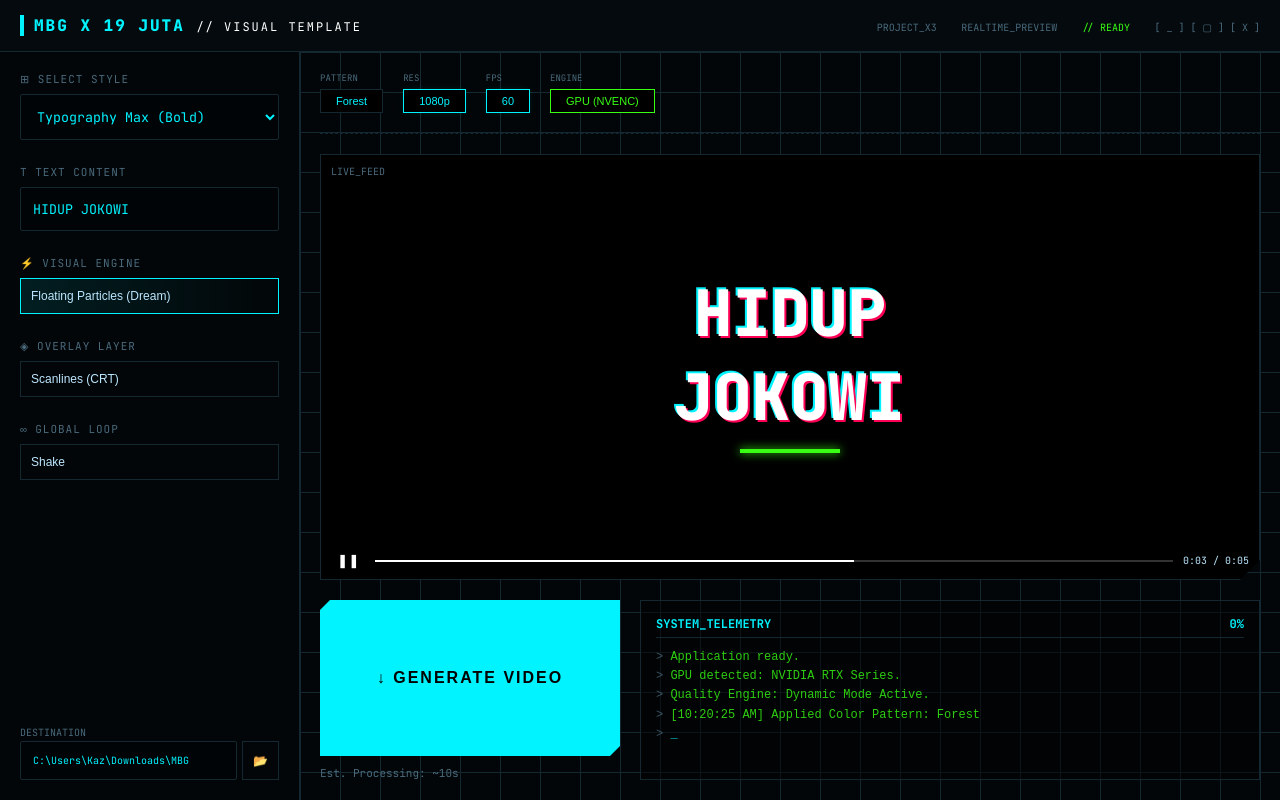
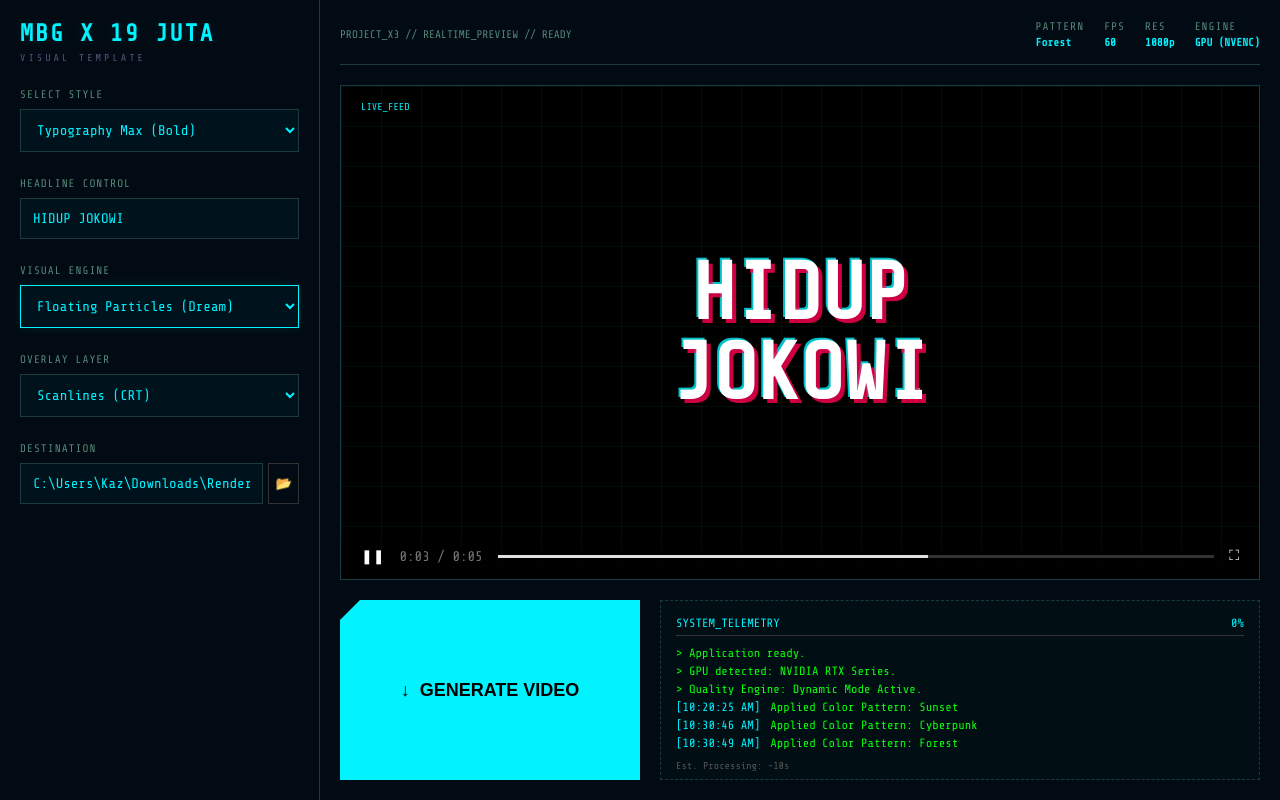
Before and after one commit to isarahmat2005-star/teksanimation, a plain HTML site: page index.html in a window 1280 px wide. Drawn offline with nearby package versions, Linux system fonts and the light colour scheme.

Commit message:
Update index.html

```diff
--- a/index.html
+++ b/index.html
@@ -2,67 +2,44 @@
 <html lang="id">
 <head>
     <meta charset="UTF-8">
-    <title>MBG X 19 JUTA - Visual Template</title>
-    <link href="https://fonts.googleapis.com/css2?family=JetBrains+Mono:wght@400;700;800&display=swap" rel="stylesheet">
+    <meta name="viewport" content="width=device-width, initial-scale=1.0">
+    <title>MBG Motion Dashboard</title>
+    <link href="https://fonts.googleapis.com/css2?family=Share+Tech+Mono&display=swap" rel="stylesheet">
+
     <style>
         :root {
-            --bg-dark: #020608;
-            --bg-panel: #050a0e;
-            --cyan: #00f3ff;
-            --cyan-dim: rgba(0, 243, 255, 0.1);
-            --text-main: #bce7ff;
-            --text-dim: #4a6a7c;
-            --border: #142832;
+            --bg-color: #020b14;
+            --panel-bg: #05101a;
+            --primary-cyan: #00f3ff;
+            --dim-cyan: rgba(0, 243, 255, 0.1);
+            --text-green: #0aff0a;
+            --text-white: #e0e0e0;
+            --border-color: #1a3c40;
+            --font-main: 'Share Tech Mono', monospace;
         }
 
-        * { box-sizing: border-box; }
+        * {
+            box-sizing: border-box;
+            user-select: none; /* Supaya terasa seperti aplikasi native */
+        }
 
         body {
             margin: 0;
-            background-color: var(--bg-dark);
-            color: var(--text-main);
-            font-family: 'JetBrains Mono', monospace;
+            padding: 0;
+            background-color: var(--bg-color);
+            color: var(--primary-cyan);
+            font-family: var(--font-main);
             height: 100vh;
+            overflow: hidden;
             display: flex;
-            flex-direction: column;
-            overflow: hidden;
+            font-size: 14px;
         }
 
-        /* --- HEADER --- */
-        header {
-            border-bottom: 1px solid var(--border);
-            padding: 15px 20px;
-            display: flex;
-            justify-content: space-between;
-            align-items: center;
-            background: rgba(5, 10, 14, 0.9);
-        }
-
-        .brand {
-            color: var(--cyan);
-            font-weight: 800;
-            letter-spacing: 2px;
-            border-left: 4px solid var(--cyan);
-            padding-left: 10px;
-        }
-
-        .status-indicators span {
-            font-size: 10px;
-            color: var(--text-dim);
-            margin-left: 15px;
-        }
-
-        /* --- MAIN LAYOUT --- */
-        .main-container {
-            display: flex;
-            flex: 1;
-            height: calc(100vh - 60px);
-        }
-
-        /* --- SIDEBAR --- */
-        .sidebar {
-            width: 300px;
-            border-right: 1px solid var(--border);
+        /* --- SIDEBAR KIRI --- */
+        aside {
+            width: 320px;
+            background: var(--bg-color);
+            border-right: 1px solid var(--border-color);
             padding: 20px;
             display: flex;
             flex-direction: column;
@@ -70,303 +47,325 @@
             overflow-y: auto;
         }
 
-        .control-group label {
+        .brand h1 {
+            font-size: 24px;
+            margin: 0;
+            letter-spacing: 2px;
+            color: var(--primary-cyan);
+            text-shadow: 0 0 10px var(--dim-cyan);
+        }
+
+        .brand span {
+            font-size: 10px;
+            color: #557;
+            letter-spacing: 3px;
             display: block;
-            color: var(--text-dim);
+            margin-top: 5px;
+        }
+
+        .control-group {
+            display: flex;
+            flex-direction: column;
+            gap: 8px;
+        }
+
+        label {
             font-size: 11px;
-            margin-bottom: 8px;
+            color: #587;
             text-transform: uppercase;
             letter-spacing: 1px;
         }
 
-        .cyber-input, .cyber-select {
+        /* Styling Input ala Sci-Fi */
+        input, select {
+            background: rgba(0, 20, 30, 0.8);
+            border: 1px solid var(--border-color);
+            color: var(--primary-cyan);
+            padding: 12px;
+            font-family: var(--font-main);
+            font-size: 14px;
+            outline: none;
             width: 100%;
-            background: rgba(0,0,0,0.3);
-            border: 1px solid var(--border);
-            color: var(--cyan);
-            padding: 12px;
-            font-family: inherit;
-            outline: none;
             transition: 0.3s;
-            border-radius: 2px;
         }
 
-        .cyber-input:focus, .cyber-select:focus {
-            border-color: var(--cyan);
-            box-shadow: 0 0 10px var(--cyan-dim);
+        input:focus, select:focus {
+            border-color: var(--primary-cyan);
+            box-shadow: 0 0 10px var(--dim-cyan);
         }
 
-        .cyber-button-outline {
-            background: transparent;
-            border: 1px solid var(--border);
-            color: var(--text-main);
-            padding: 10px;
-            width: 100%;
-            text-align: left;
-            cursor: pointer;
-            font-size: 12px;
-        }
-
-        .cyber-button-outline:hover {
-            border-color: var(--cyan);
-            color: var(--cyan);
-        }
-
-        .active-selection {
-            border-color: var(--cyan);
-            background: linear-gradient(90deg, var(--cyan-dim) 0%, transparent 100%);
-        }
-
-        /* --- WORKSPACE (KANAN) --- */
-        .workspace {
+        /* --- MAIN CONTENT (KANAN) --- */
+        main {
             flex: 1;
             display: flex;
             flex-direction: column;
             padding: 20px;
-            background-image:
-                linear-gradient(var(--border) 1px, transparent 1px),
-                linear-gradient(90deg, var(--border) 1px, transparent 1px);
-            background-size: 40px 40px;
         }
 
-        /* Top Settings Bar */
+        /* TOP BAR */
+        .top-bar {
+            display: flex;
+            justify-content: space-between;
+            align-items: center;
+            border-bottom: 1px solid var(--border-color);
+            padding-bottom: 15px;
+            margin-bottom: 20px;
+            font-size: 11px;
+            color: #587;
+        }
+
         .top-settings {
             display: flex;
             gap: 20px;
             align-items: center;
-            margin-bottom: 20px;
-            padding-bottom: 20px;
-            border-bottom: 1px dashed var(--border);
-            flex-wrap: wrap;
         }
 
-        .setting-item { display: flex; flex-direction: column; gap: 5px; }
-        .setting-label { font-size: 9px; color: var(--text-dim); }
+        .setting-item {
+            display: flex;
+            flex-direction: column;
+        }
 
-        .pill-btn {
-            background: #000;
-            border: 1px solid var(--border);
-            color: var(--cyan);
-            padding: 5px 15px;
-            font-size: 11px;
-            cursor: pointer;
-        }
-        .pill-btn.active { border-color: var(--cyan); box-shadow: 0 0 5px var(--cyan-dim); }
+        .val { color: var(--primary-cyan); margin-top: 3px; font-weight: bold;}
 
-        /* Preview Area */
+        /* PREVIEW AREA */
         .preview-container {
             flex: 1;
-            background: #000;
-            border: 1px solid var(--border);
+            background: black;
+            border: 1px solid var(--border-color);
             position: relative;
             display: flex;
             justify-content: center;
             align-items: center;
-            margin-bottom: 20px;
-            /* Garis sudut ala cyberpunk */
-            clip-path: polygon(
-                0 0, 100% 0,
-                100% calc(100% - 20px), calc(100% - 20px) 100%,
-                0 100%
-            );
+            overflow: hidden;
         }
 
-        .preview-content {
-            text-align: center;
+        /* Garis Grid Latar Belakang */
+        .grid-bg {
+            position: absolute;
+            width: 100%;
+            height: 100%;
+            background-image:
+                linear-gradient(rgba(0, 243, 255, 0.05) 1px, transparent 1px),
+                linear-gradient(90deg, rgba(0, 243, 255, 0.05) 1px, transparent 1px);
+            background-size: 40px 40px;
+            z-index: 0;
         }
 
-        .preview-text {
-            font-size: 4rem;
-            font-weight: 800;
+        /* Teks Utama di Preview */
+        #previewText {
+            font-size: 80px;
+            font-weight: bold;
+            text-align: center;
             color: white;
-            text-shadow: 2px 2px 0px #ff0055, -2px -2px 0px var(--cyan);
-            /* Animasi glitch sederhana */
-            animation: glitch 1s infinite;
+            z-index: 10;
+            text-transform: uppercase;
+            text-shadow: 4px 4px 0px rgba(255, 0, 80, 0.8), -2px -2px 0px rgba(0, 243, 255, 0.8);
+            line-height: 1;
         }
 
-        @keyframes glitch {
-            0% { transform: translate(0) }
-            20% { transform: translate(-2px, 2px) }
-            40% { transform: translate(-2px, -2px) }
-            60% { transform: translate(2px, 2px) }
-            80% { transform: translate(2px, -2px) }
-            100% { transform: translate(0) }
+        /* Overlay UI di Video */
+        .video-ui {
+            position: absolute;
+            top: 15px; left: 20px;
+            font-size: 10px;
+            color: var(--primary-cyan);
+            z-index: 5;
         }
 
-        /* --- BOTTOM PANEL (LOGS & ACTION) --- */
+        .video-controls {
+            position: absolute;
+            bottom: 0;
+            left: 0;
+            width: 100%;
+            padding: 15px 20px;
+            background: linear-gradient(transparent, black);
+            display: flex;
+            align-items: center;
+            gap: 15px;
+            z-index: 20;
+        }
+
+        .progress-bar {
+            flex: 1;
+            height: 3px;
+            background: #333;
+        }
+        .progress-fill {
+            width: 60%;
+            height: 100%;
+            background: var(--text-white);
+        }
+
+        /* --- BOTTOM PANEL --- */
         .bottom-panel {
+            height: 180px;
+            margin-top: 20px;
             display: flex;
             gap: 20px;
-            height: 180px;
         }
 
-        .action-area {
+        .generate-btn {
             width: 300px;
+            background: var(--primary-cyan);
+            color: black;
+            font-weight: bold;
+            font-size: 18px;
+            border: none;
+            /* Efek sudut terpotong (Chamfered) */
+            clip-path: polygon(20px 0, 100% 0, 100% 100%, 0 100%, 0 20px);
+            cursor: pointer;
             display: flex;
-            flex-direction: column;
+            align-items: center;
+            justify-content: center;
             gap: 10px;
+            box-shadow: 0 0 20px rgba(0, 243, 255, 0.4);
+        }
+        .generate-btn:hover {
+            background: white;
         }
 
-        .btn-generate {
+        .telemetry {
             flex: 1;
-            background: var(--cyan);
-            border: none;
-            color: #000;
-            font-weight: 900;
-            font-size: 16px;
-            text-transform: uppercase;
-            letter-spacing: 2px;
-            cursor: pointer;
-            clip-path: polygon(10px 0, 100% 0, 100% calc(100% - 10px), calc(100% - 10px) 100%, 0 100%, 0 10px);
-            transition: 0.2s;
-        }
-        .btn-generate:hover { transform: scale(1.02); box-shadow: 0 0 20px var(--cyan); }
-        .est-time { font-size: 11px; color: var(--text-dim); }
-
-        .telemetry-panel {
-            flex: 1;
-            border: 1px solid var(--border);
+            background: rgba(0, 20, 20, 0.5);
+            border: 1px dashed var(--border-color);
             padding: 15px;
+            font-family: var(--font-main);
             font-size: 12px;
-            background: rgba(0,0,0,0.5);
-            display: flex;
-            flex-direction: column;
+            overflow: hidden;
         }
 
         .telemetry-header {
-            color: var(--cyan);
-            font-weight: bold;
-            border-bottom: 1px solid var(--border);
+            border-bottom: 1px solid #333;
             padding-bottom: 5px;
             margin-bottom: 10px;
             display: flex;
             justify-content: space-between;
+            color: var(--primary-cyan);
         }
 
-        .log-lines {
-            color: #39ff14; /* Warna hijau hacker */
-            font-family: 'Courier New', Courier, monospace;
-            line-height: 1.6;
-            opacity: 0.8;
+        .logs div {
+            margin-bottom: 4px;
         }
-        .log-lines div::before { content: "> "; color: var(--text-dim); }
+        .log-time { color: var(--primary-cyan); margin-right: 10px; }
+        .log-msg { color: var(--text-green); }
+
     </style>
 </head>
 <body>
 
-    <header>
-        <div class="brand">MBG X 19 JUTA <span style="font-size: 12px; color:white; font-weight:normal;">// VISUAL TEMPLATE</span></div>
-        <div class="status-indicators">
-            <span>PROJECT_X3</span>
-            <span>REALTIME_PREVIEW</span>
-            <span style="color: #39ff14;">// READY</span>
-            <span>[ _ ] [ ▢ ] [ X ]</span>
+    <aside>
+        <div class="brand">
+            <h1>MBG X 19 JUTA</h1>
+            <span>VISUAL TEMPLATE</span>
         </div>
-    </header>
 
-    <div class="main-container">
-
-        <aside class="sidebar">
         <div class="control-group">
-                <label>⊞ Select Style</label>
-                <select class="cyber-select">
+            <label>Select Style</label>
+            <select>
                 <option>Typography Max (Bold)</option>
-                    <option>Kinetic Minimal</option>
-                    <option>Neon Glitch</option>
+                <option>Minimalist Thin</option>
+                <option>Kinetic Rush</option>
             </select>
         </div>
 
         <div class="control-group">
-                <label>T Text Content</label>
-                <input type="text" class="cyber-input" value="HIDUP JOKOWI">
+            <label>Headline Control</label>
+            <input type="text" id="headlineInput" value="HIDUP JOKOWI" oninput="updatePreview()">
         </div>
 
         <div class="control-group">
-                <label>⚡ Visual Engine</label>
-                <button class="cyber-button-outline active-selection">Floating Particles (Dream)</button>
+            <label>Visual Engine</label>
+            <select style="border: 1px solid var(--primary-cyan); box-shadow: 0 0 8px var(--dim-cyan);">
+                <option>Floating Particles (Dream)</option>
+                <option>Cyber Grid</option>
+                <option>Liquid Chrome</option>
+            </select>
         </div>
 
         <div class="control-group">
-                <label>◈ Overlay Layer</label>
-                <button class="cyber-button-outline">Scanlines (CRT)</button>
+            <label>Overlay Layer</label>
+            <select>
+                <option>Scanlines (CRT)</option>
+                <option>VHS Noise</option>
+                <option>None</option>
+            </select>
         </div>
 
         <div class="control-group">
-                <label>∞ Global Loop</label>
-                <button class="cyber-button-outline">Shake</button>
-            </div>
-
-            <div style="margin-top: auto;">
-                <label style="font-size:10px; color:var(--text-dim);">DESTINATION</label>
-                <div style="display:flex; gap:5px;">
-                    <input type="text" class="cyber-input" value="C:\Users\Kaz\Downloads\MBG" style="font-size: 10px;">
-                    <button class="cyber-button-outline" style="width: 40px;">📂</button>
+            <label>Destination</label>
+            <div style="display: flex; gap: 5px;">
+                <input type="text" value="C:\Users\Kaz\Downloads\Render" disabled>
+                <button style="background:transparent; border:1px solid #333; color:cyan;">📂</button>
             </div>
         </div>
     </aside>
 
-        <main class="workspace">
+    <main>
+        <header class="top-bar">
+            <div>PROJECT_X3 // REALTIME_PREVIEW // READY</div>
 
             <div class="top-settings">
                 <div class="setting-item">
-                    <span class="setting-label">PATTERN</span>
-                    <button class="pill-btn">Forest</button>
+                    <label>Pattern</label> <div class="val">Forest</div>
                 </div>
                 <div class="setting-item">
-                    <span class="setting-label">RES</span>
-                    <button class="pill-btn active">1080p</button>
+                    <label>FPS</label> <div class="val">60</div>
                 </div>
                 <div class="setting-item">
-                    <span class="setting-label">FPS</span>
-                    <button class="pill-btn active">60</button>
+                    <label>Res</label> <div class="val">1080p</div>
                 </div>
                 <div class="setting-item">
-                    <span class="setting-label">ENGINE</span>
-                    <button class="pill-btn" style="color:#39ff14; border-color:#39ff14;">GPU (NVENC)</button>
+                    <label>Engine</label> <div class="val">GPU (NVENC)</div>
+                </div>
+            </div>
+        </header>
+
+        <div class="preview-container">
+            <div class="grid-bg"></div>
+            <div class="video-ui">LIVE_FEED</div>
+
+            <div id="previewText">
+                HIDUP<br>JOKOWI
+            </div>
+
+            <div class="video-controls">
+                <span style="color:white; cursor:pointer;">❚❚</span>
+                <span style="color:#777;">0:03 / 0:05</span>
+                <div class="progress-bar"><div class="progress-fill"></div></div>
+                <span style="color:white;">⛶</span>
             </div>
         </div>
 
-            <div class="preview-container">
-                <div style="position: absolute; top:10px; left:10px; font-size:10px; color:var(--text-dim);">LIVE_FEED</div>
-                <div class="preview-content">
-                    <div class="preview-text">HIDUP<br>JOKOWI</div>
-                    <div style="width: 100px; height: 4px; background: #39ff14; margin: 10px auto; box-shadow: 0 0 10px #39ff14;"></div>
-                </div>
+        <footer class="bottom-panel">
+            <button class="generate-btn">
+                <span>↓</span> GENERATE VIDEO
+            </button>
 
-                <div style="position: absolute; bottom: 10px; left: 10px; right: 10px; display: flex; align-items: center; gap: 10px;">
-                    <button style="background:none; border:none; color:white;">❚❚</button>
-                    <div style="height: 2px; background: #333; flex: 1;">
-                        <div style="width: 60%; height: 100%; background: white;"></div>
-                    </div>
-                    <span style="font-size: 10px;">0:03 / 0:05</span>
-                </div>
-            </div>
-
-            <div class="bottom-panel">
-                <div class="action-area">
-                    <button class="btn-generate">
-                        ↓ GENERATE VIDEO
-                    </button>
-                    <span class="est-time">Est. Processing: ~10s</span>
-                </div>
-
-                <div class="telemetry-panel">
+            <div class="telemetry">
                 <div class="telemetry-header">
                     <span>SYSTEM_TELEMETRY</span>
                     <span>0%</span>
                 </div>
-                    <div class="log-lines">
-                        <div>Application ready.</div>
-                        <div>GPU detected: NVIDIA RTX Series.</div>
-                        <div>Quality Engine: Dynamic Mode Active.</div>
-                        <div>[10:20:25 AM] Applied Color Pattern: Forest</div>
-                        <div style="color:var(--cyan); animation: blink 1s infinite;">_</div>
+                <div class="logs">
+                    <div><span class="log-msg">> Application ready.</span></div>
+                    <div><span class="log-msg">> GPU detected: NVIDIA RTX Series.</span></div>
+                    <div><span class="log-msg">> Quality Engine: Dynamic Mode Active.</span></div>
+                    <div><span class="log-time">[10:20:25 AM]</span><span class="log-msg">Applied Color Pattern: Sunset</span></div>
+                    <div><span class="log-time">[10:30:46 AM]</span><span class="log-msg">Applied Color Pattern: Cyberpunk</span></div>
+                    <div><span class="log-time">[10:30:49 AM]</span><span class="log-msg">Applied Color Pattern: Forest</span></div>
                 </div>
+                <div style="margin-top:10px; font-size:10px; color:#555;">Est. Processing: ~10s</div>
             </div>
-            </div>
+        </footer>
+    </main>
 
-        </main>
-    </div>
-
+    <script>
+        function updatePreview() {
+            const input = document.getElementById('headlineInput').value;
+            // Ganti spasi dengan <br> agar teks turun ke bawah jika ada spasi (seperti di contoh gambar)
+            const formattedText = input.replace(' ', '<br>');
+            document.getElementById('previewText').innerHTML = formattedText;
+        }
+    </script>
 </body>
 </html>
```
Lines whose indentation alone changed are shown as unchanged.
